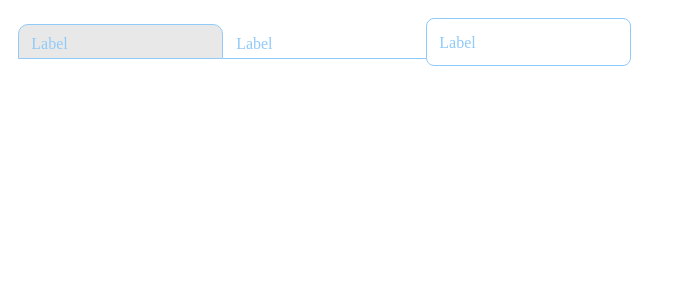
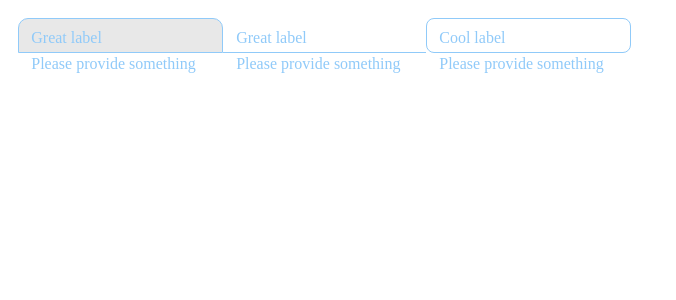
Before and after one commit to humanoid01/react-custom-components, a React (Vite) app in the folder react-custom-components/: page / in a window 1280 px wide. Shown: the top 300 px of the page, without its empty margins (0-676 px from the left). Built offline with nearby package versions, Linux system fonts and the light colour scheme.

Commit message:
Extend interface of TextField.tsx, improve styles

```diff
--- a/react-custom-components/src/App.tsx
+++ b/react-custom-components/src/App.tsx
@@ -10,17 +10,23 @@ function App() {
         onChange={e => setText(e.target.value)}
         variant='filled'
         size='medium'
+        label='Great label'
+        helperText={'Please provide something'}
       />
       <TextField
         value={text}
         onChange={e => setText(e.target.value)}
         size='medium'
+        label='Great label'
+        helperText={'Please provide something'}
       />
       <TextField
         value={text}
         onChange={e => setText(e.target.value)}
         variant='outlined'
         size='medium'
+        label='Cool label'
+        helperText={'Please provide something'}
       />
     </div>
   );
--- a/react-custom-components/src/components/TextField/TextField.scss
+++ b/react-custom-components/src/components/TextField/TextField.scss
@@ -44,7 +44,6 @@
     bottom: 10%;
     font-size: 16px;
     padding: 3px;
-    color: #777;
     background-color: inherit;
     color: inherit;
     transition: transform 0.2s ease-out, font-size 0.3s ease-out;
@@ -68,24 +67,22 @@
 
   .standard {
     border: none;
+    padding-top: 10px !important;
     border-bottom: 1px solid;
     border-color: inherit;
 
     &:hover {
-      border-bottom: 2px solid;
-      border-color: inherit;
+      filter: brightness(110%);
     }
   }
 
   .outlined {
     border: 1px solid;
     border-radius: 8px;
-    line-height: 28px;
     border-color: inherit;
-  }
-
-  .label-center {
-    bottom: 23%;
+    &:hover {
+      filter: brightness(110%);
+    }
   }
 
   .filled {
@@ -93,12 +90,22 @@
     border: 1px solid;
     border-color: inherit;
     background-color: rgba($color: #000000, $alpha: 0.09);
+    &:hover {
+      filter: brightness(110%);
+    }
   }
-  /*sizes*/
+
+  /* sizes */
   .small {
     padding: 7px 10px;
   }
   .medium {
     padding: 9px 13px;
   }
+
+  /* other */
+
+  .label-help {
+    bottom: -65%;
+  }
 }
--- a/react-custom-components/src/components/TextField/TextField.tsx
+++ b/react-custom-components/src/components/TextField/TextField.tsx
@@ -16,6 +16,10 @@ interface TextFieldProps {
     | 'success'
     | 'warning'
     | string;
+  helperText?: string;
+  label?: string;
+  type?: string;
+  autoFocus?: boolean;
 }
 
 export const TextField = ({
@@ -27,6 +31,10 @@ export const TextField = ({
   required,
   variant,
   color,
+  helperText,
+  label,
+  type,
+  autoFocus,
 }: TextFieldProps) => {
   const [isFocused, setIsFocused] = useState(false);
 
@@ -91,22 +99,24 @@ export const TextField = ({
     <div className={`text-field ${isFocused || value ? 'active' : ''}`}>
       <div className={`${handleColor(color)}`}>
         <input
-          type='text'
+          type={type ? type : 'text'}
           className={`${handleVariant(variant)} ${handleSize(size)}`}
-          value={value}
+          value={value ? value : ''}
           onChange={onChange}
           onFocus={handleFocus}
           onBlur={handleBlur}
           placeholder={placeholder}
           disabled={disabled}
           required={required}
+          autoFocus={autoFocus}
         />
         <label
           className={
             handleVariant(variant) === 'outlined' ? 'label-center' : ''
           }>
-          Label
+          {label}
         </label>
+        <label className='label-help'> {helperText} </label>
       </div>
     </div>
   );
```
